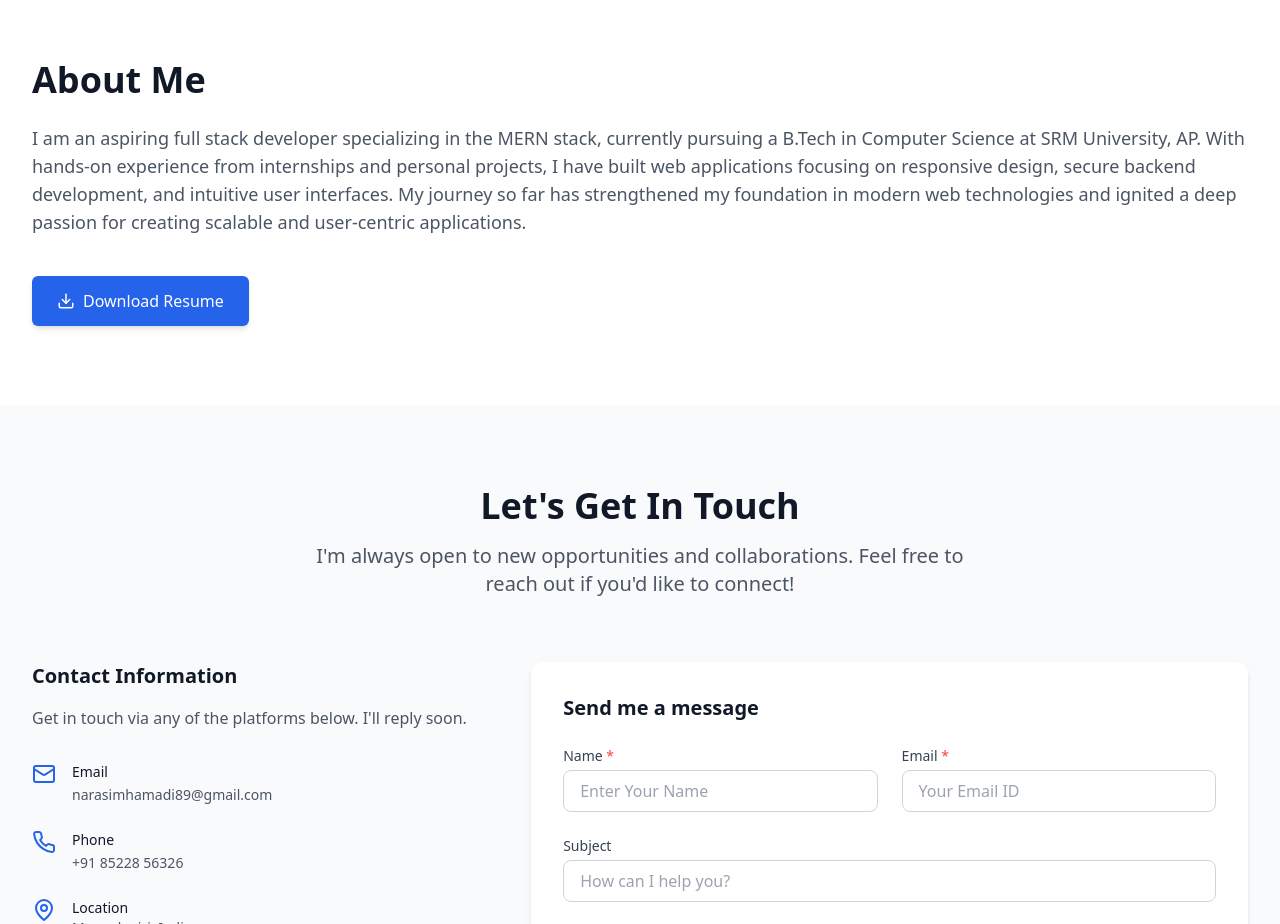
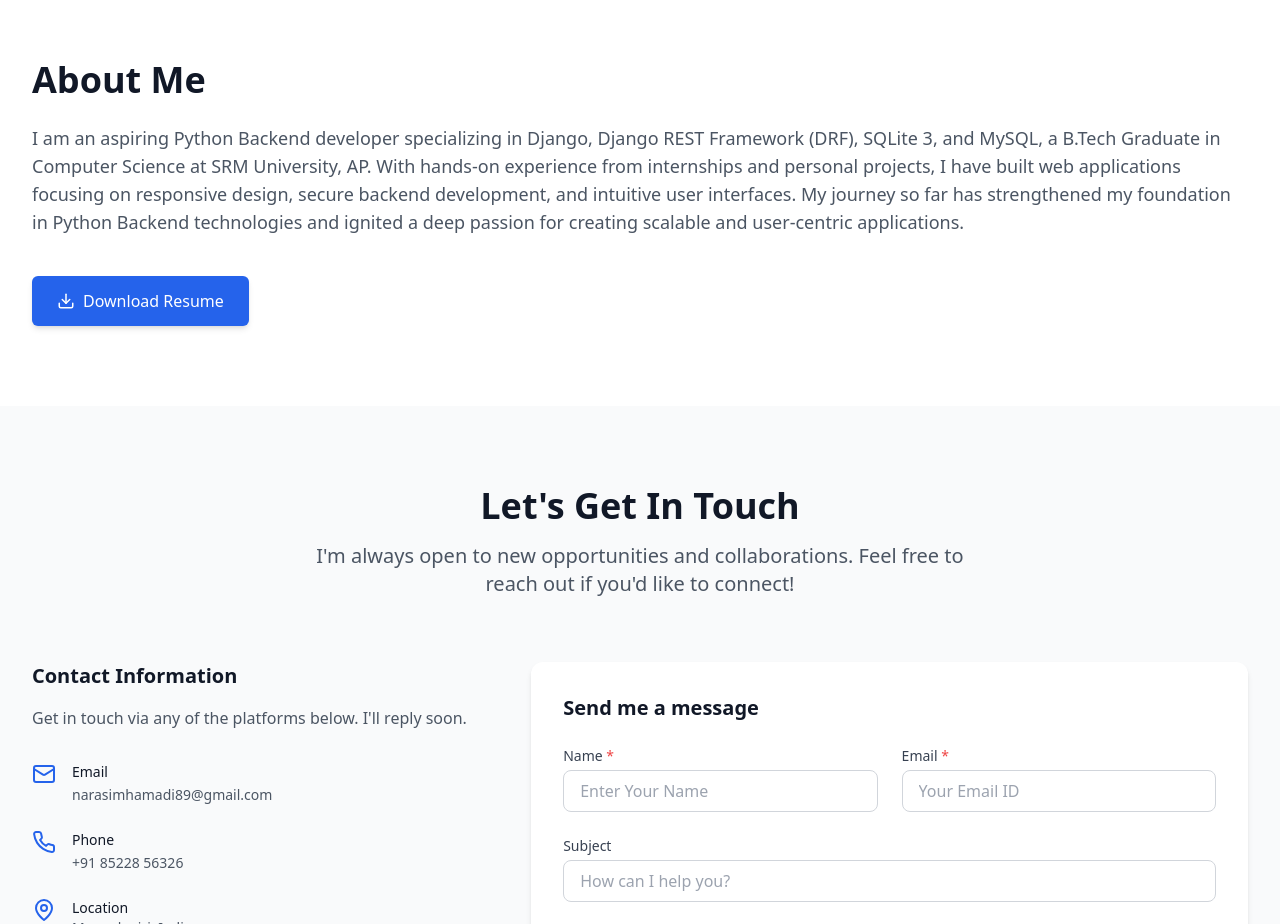
Before and after one commit to RLNarasimham/My-Portfolio-R.-L.-Narasimham, a React (Vite) app: page / in a window 1280 px wide. Shown: the part 2680-3604 px from the top of the page. Built offline with nearby package versions, Linux system fonts and the light colour scheme.

Commit message:
Update AboutSection.tsx

```diff
--- a/src/components/AboutSection.tsx
+++ b/src/components/AboutSection.tsx
@@ -10,7 +10,7 @@ const AboutSection: React.FC = () => {
             About Me
           </h2>
           <p className="text-lg text-gray-600 dark:text-gray-300">
-            I am an aspiring full stack developer specializing in the MERN stack, currently pursuing a B.Tech in Computer Science at SRM University, AP. With hands-on experience from internships and personal projects, I have built web applications focusing on responsive design, secure backend development, and intuitive user interfaces. My journey so far has strengthened my foundation in modern web technologies and ignited a deep passion for creating scalable and user-centric applications.
+            I am an aspiring Python Backend developer specializing in Django, Django REST Framework (DRF), SQLite 3, and MySQL, a B.Tech Graduate in Computer Science at SRM University, AP. With hands-on experience from internships and personal projects, I have built web applications focusing on responsive design, secure backend development, and intuitive user interfaces. My journey so far has strengthened my foundation in Python Backend technologies and ignited a deep passion for creating scalable and user-centric applications.
           </p>
           <div className="pt-4">
             <a
```
